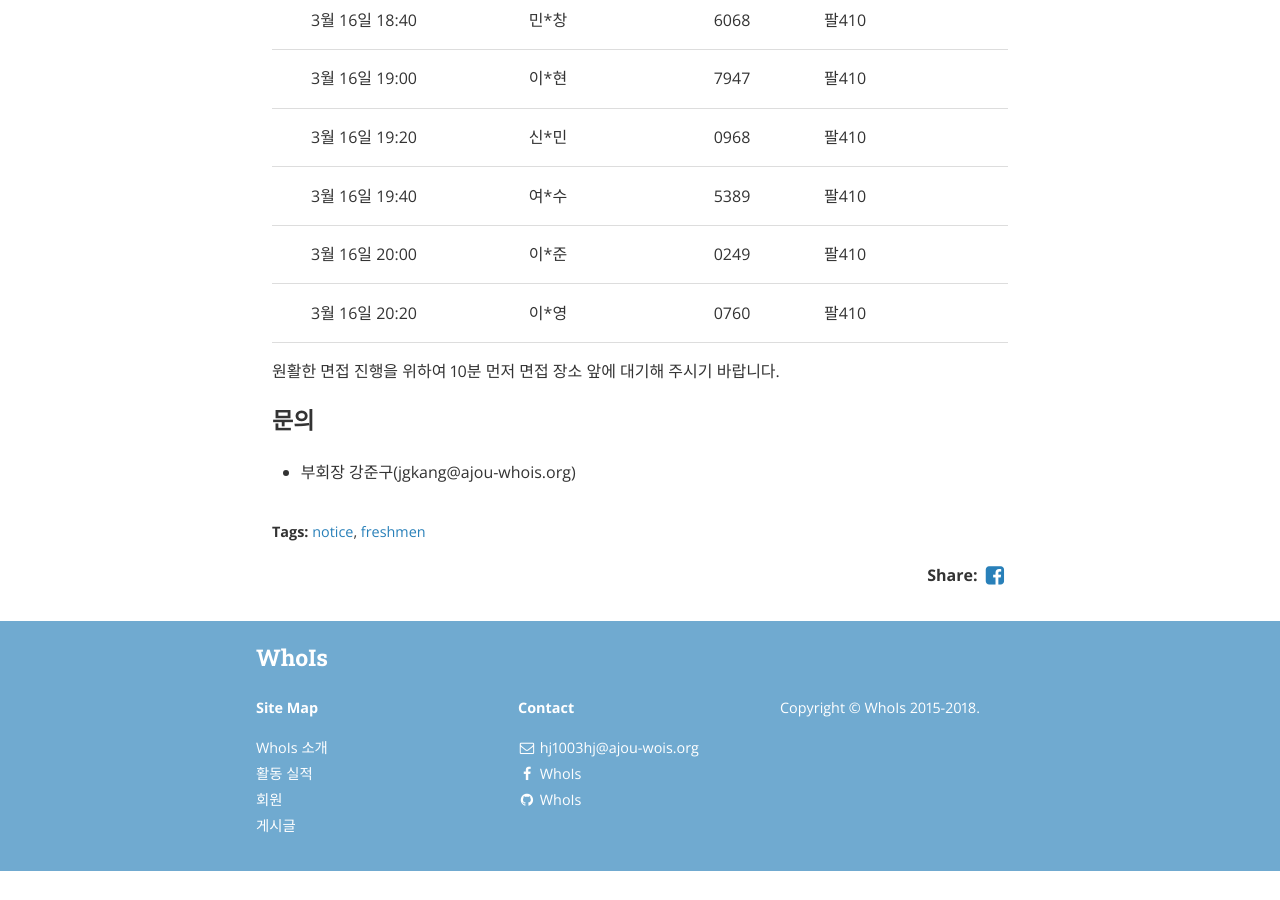
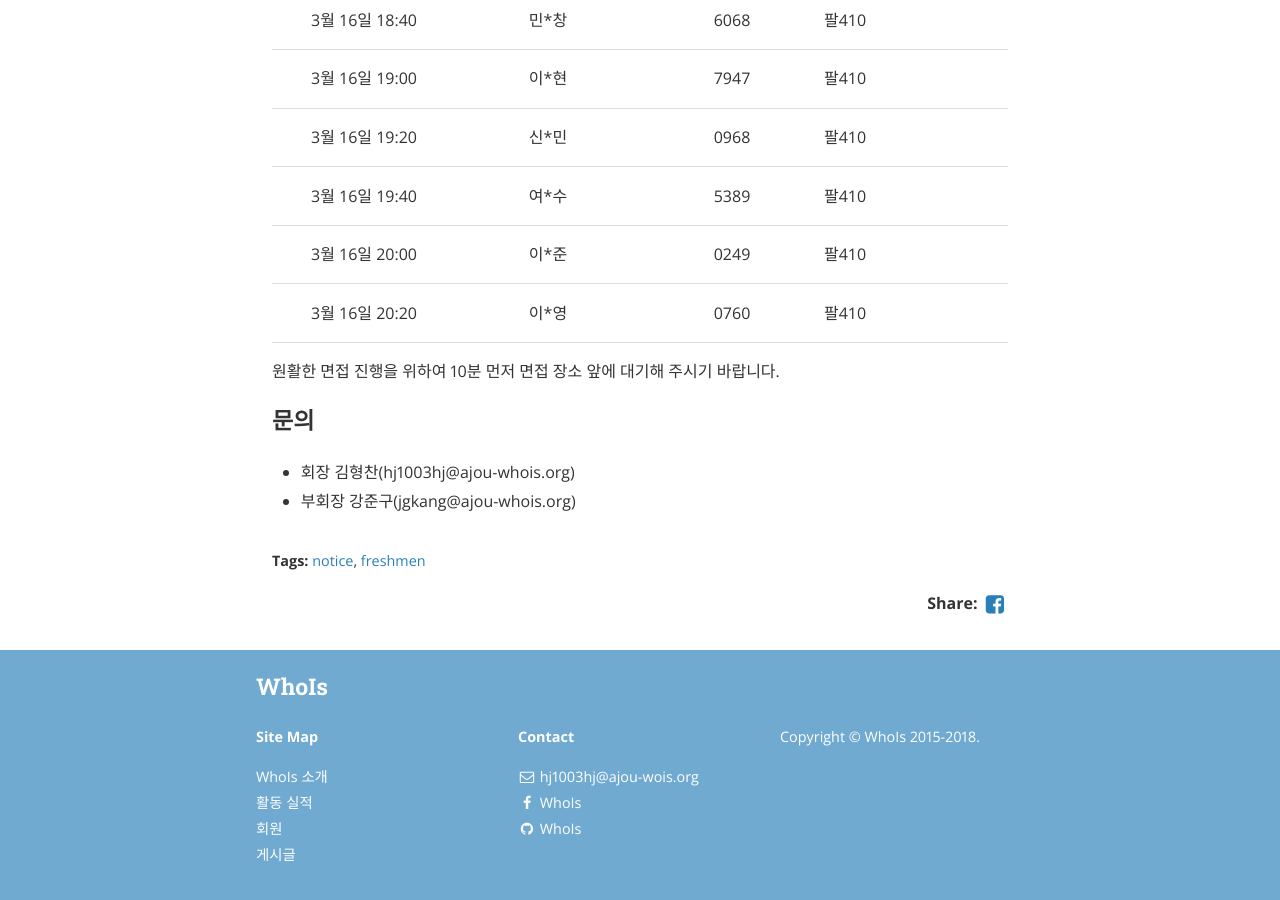
Before and after one commit to ajou-whois/ajou-whois.github.io, a Jekyll site: the page built from _posts/2018-03-12-2018-recruit-paper-result.md, in a window 1280 px wide and 900 px high, scrolled down 1745 px. Built offline with Jekyll 4.4.1, drawn with Linux system fonts in a browser that asks for light colours; nearby versions of some CDN libraries; before the commit the page ends 2616 px from its top, so only the background shows below that.

Commit message:
Add Contact Email on 2018 Recruit Paper Result

```diff
--- a/_posts/2018-03-12-2018-recruit-paper-result.md
+++ b/_posts/2018-03-12-2018-recruit-paper-result.md
@@ -45,4 +45,5 @@ tags: [notice, freshmen]
 
 ### 문의
 
+* 회장 김형찬(hj1003hj@ajou-whois.org)
 * 부회장 강준구(jgkang@ajou-whois.org)
```
